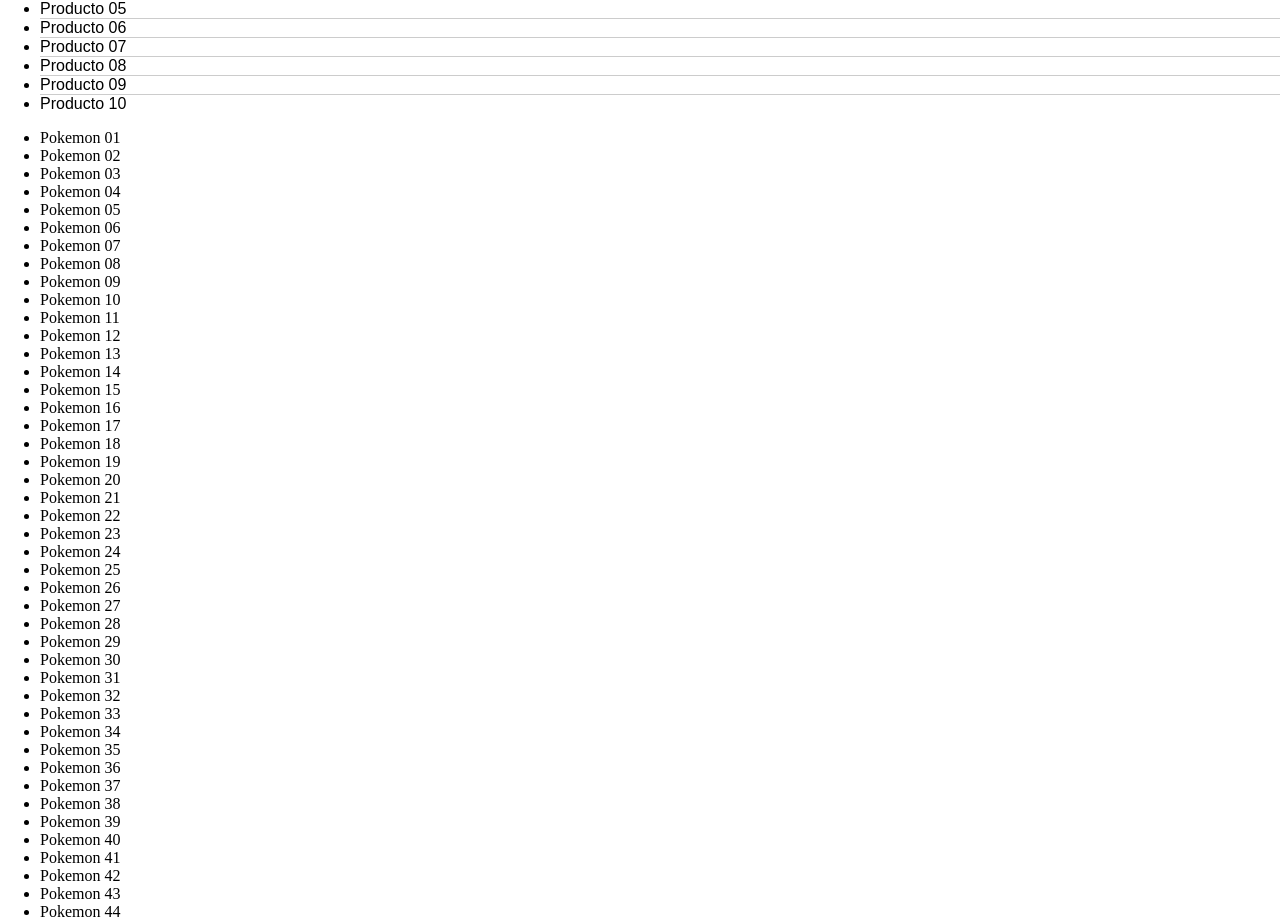
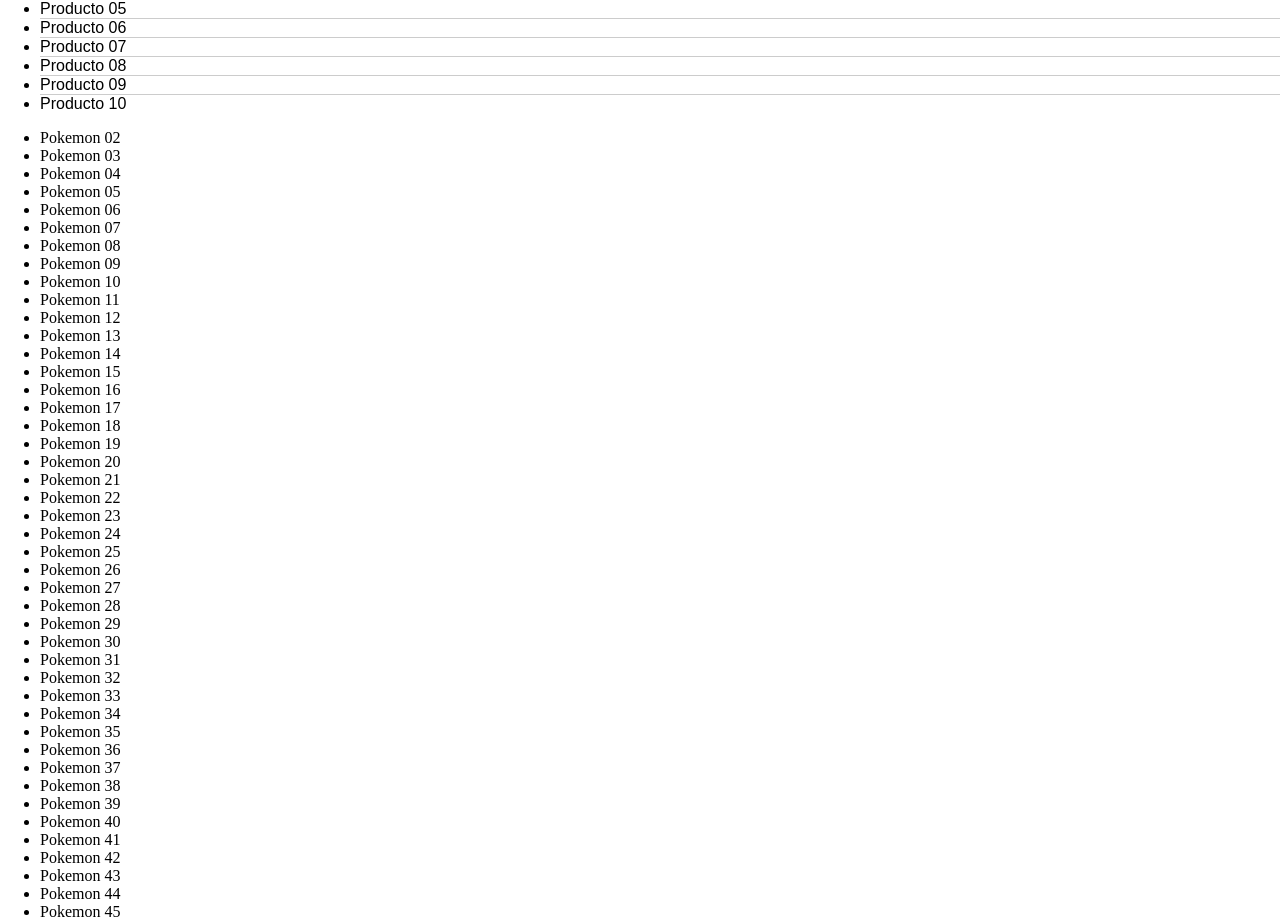
Before and after one commit to dtt1992/hackaboss23, a plain HTML site: page CSS/Dia_01/index.html in a window 1280 px wide. Shown: the part 2597-3518 px from the top of the page. Drawn offline with Linux system fonts and the light colour scheme; a web font is replaced by a local one.

Commit message:
feat(XXXX): prueba error

```diff
--- a/CSS/Dia_01/index.html
+++ b/CSS/Dia_01/index.html
@@ -64,7 +64,6 @@
 
             </article>
             <ul>
-                <li>Pokemon 01</li>
                 <li>Pokemon 02</li>
                 <li>Pokemon 03</li>
                 <li>Pokemon 04</li>
```
